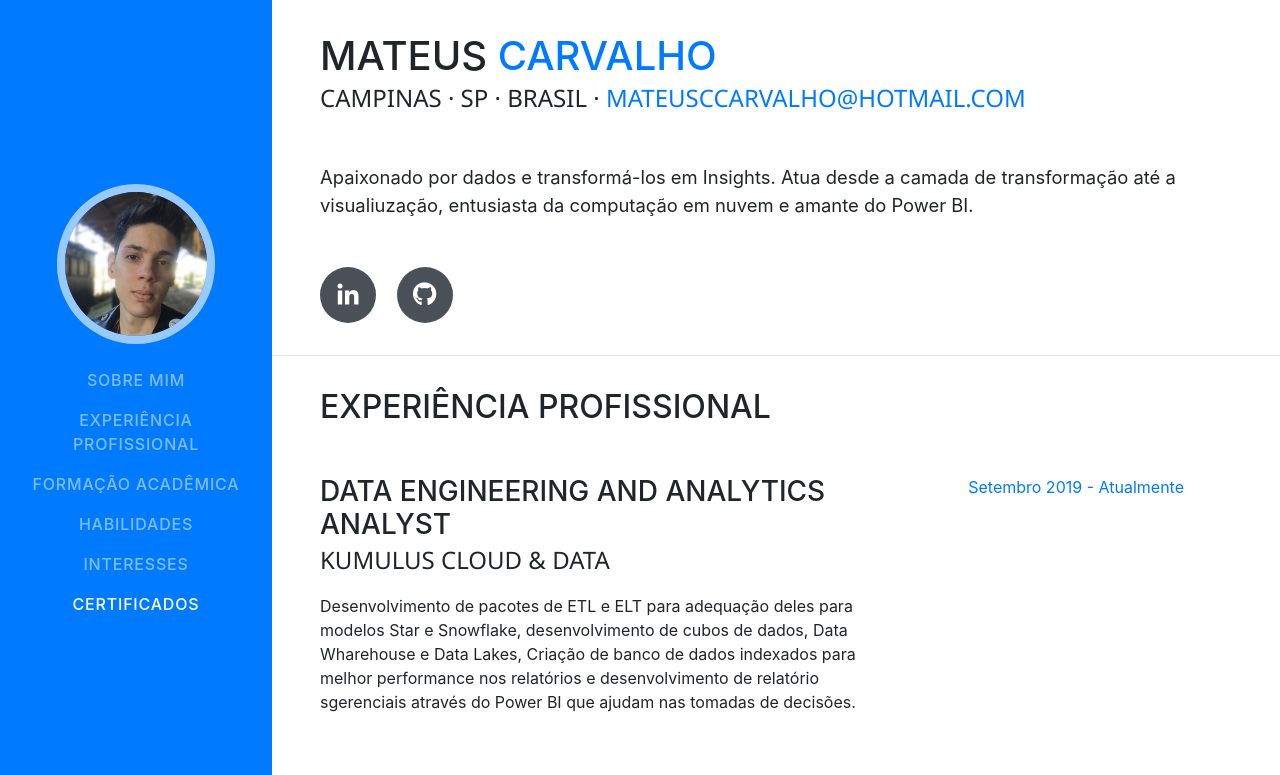
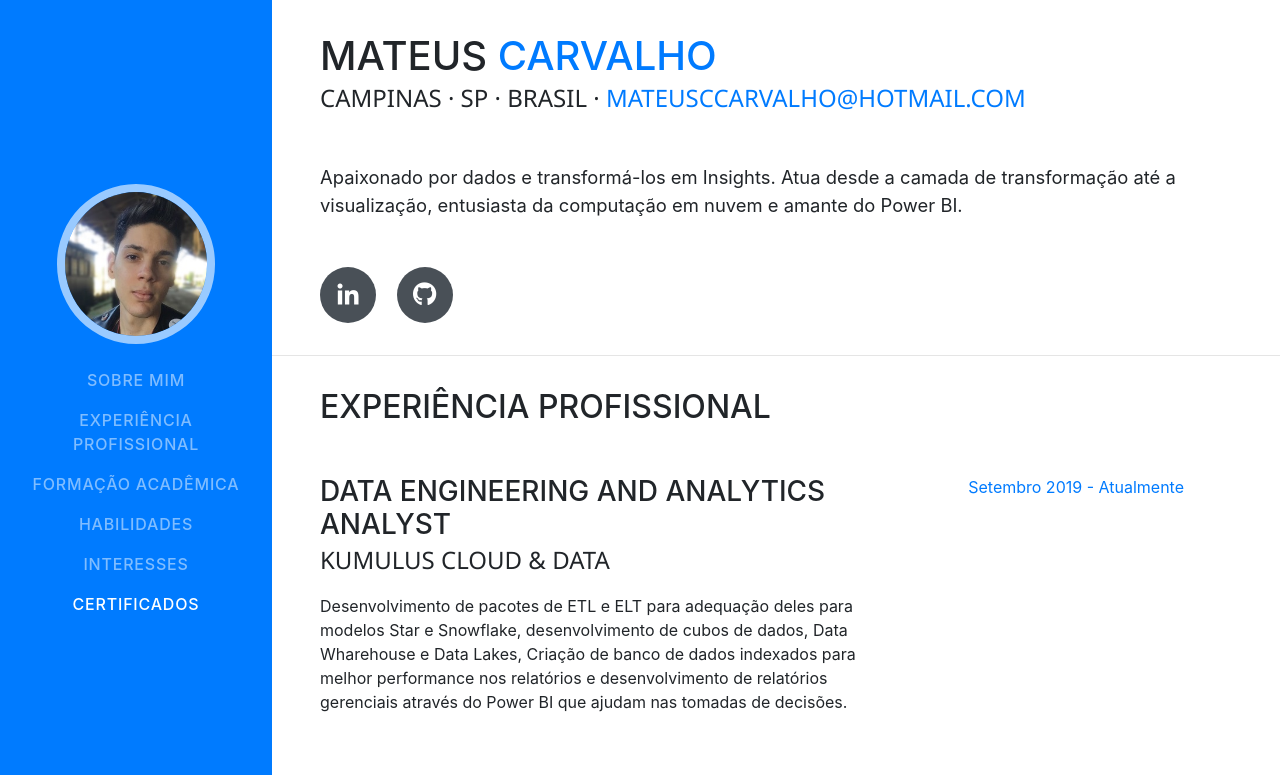
Before and after one commit to mateusccarvalho/Curriculo, a website with bundled scripts: page index.html in a window 1280 px wide. Shown: the top 775 px of the page. Built offline with nearby package versions, Linux system fonts and the light colour scheme; a web font is replaced by a local one.

Commit message:
Update index.html

```diff
--- a/index.html
+++ b/index.html
@@ -69,7 +69,7 @@
           <div class="subheading mb-5">Campinas · SP · Brasil ·
             <a href="mailto:mateusccarvalho@hotmail.com">mateusccarvalho@hotmail.com</a>
           </div>
-          <p class="lead mb-5">Apaixonado por dados e transformá-los em Insights. Atua desde a camada de transformação até a visualiuzação, entusiasta da computação em nuvem e amante do Power BI.</p>
+          <p class="lead mb-5">Apaixonado por dados e transformá-los em Insights. Atua desde a camada de transformação até a visualização, entusiasta da computação em nuvem e amante do Power BI.</p>
           <div class="social-icons">
             <a href="https://www.linkedin.com/in/mateusccarvalho/">
               <i class="fab fa-linkedin-in"></i>
@@ -93,7 +93,7 @@
               <h3 class="mb-0">Data Engineering and Analytics Analyst</h3>
               <div class="subheading mb-3">Kumulus Cloud & Data</div>
               <p>Desenvolvimento de pacotes de ETL e ELT para adequação deles para modelos Star e Snowflake, desenvolvimento de cubos de dados, Data Wharehouse e Data Lakes,
-                Criação de banco de dados indexados para melhor performance nos relatórios e desenvolvimento de relatório sgerenciais através do Power BI que ajudam nas tomadas de decisões. </p>
+                Criação de banco de dados indexados para melhor performance nos relatórios e desenvolvimento de relatórios gerenciais através do Power BI que ajudam nas tomadas de decisões. </p>
             </div>
             <div class="resume-date text-md-right">
               <span class="text-primary">Setembro 2019 - Atualmente</span>
```
